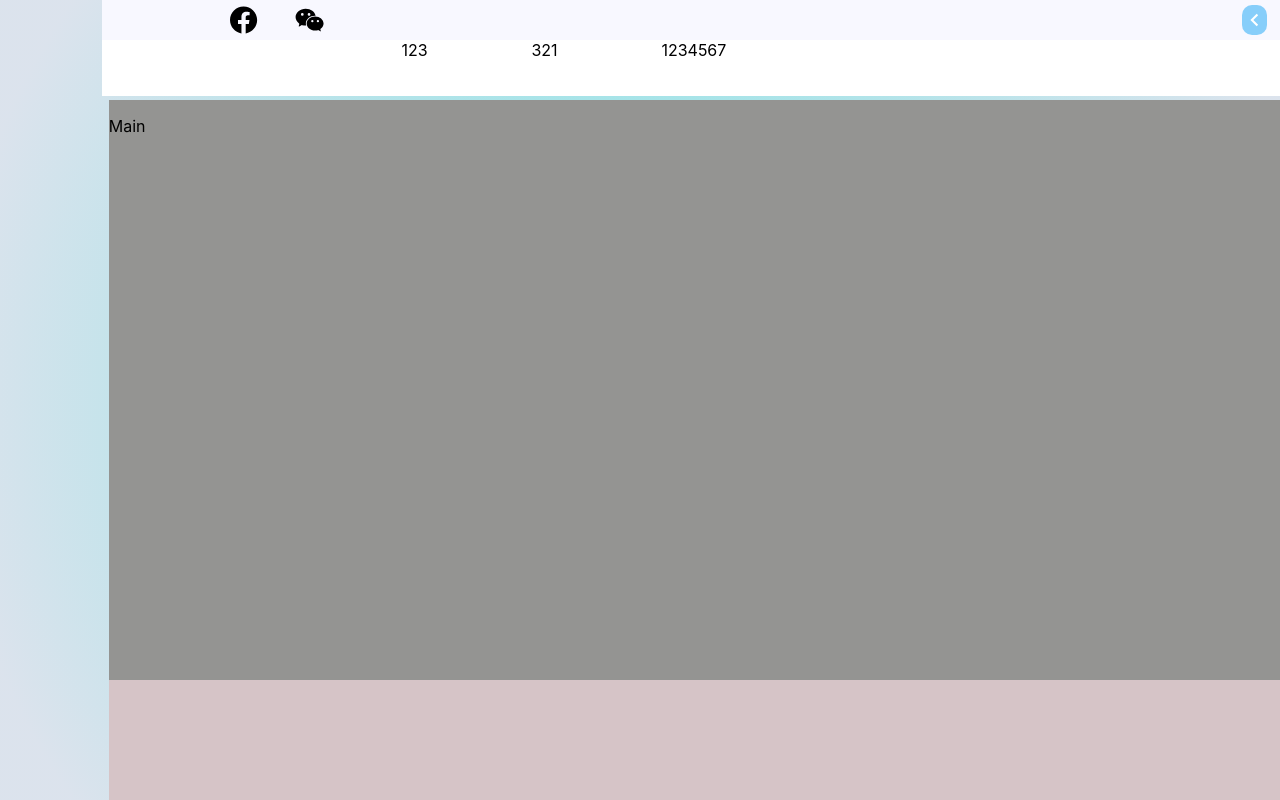
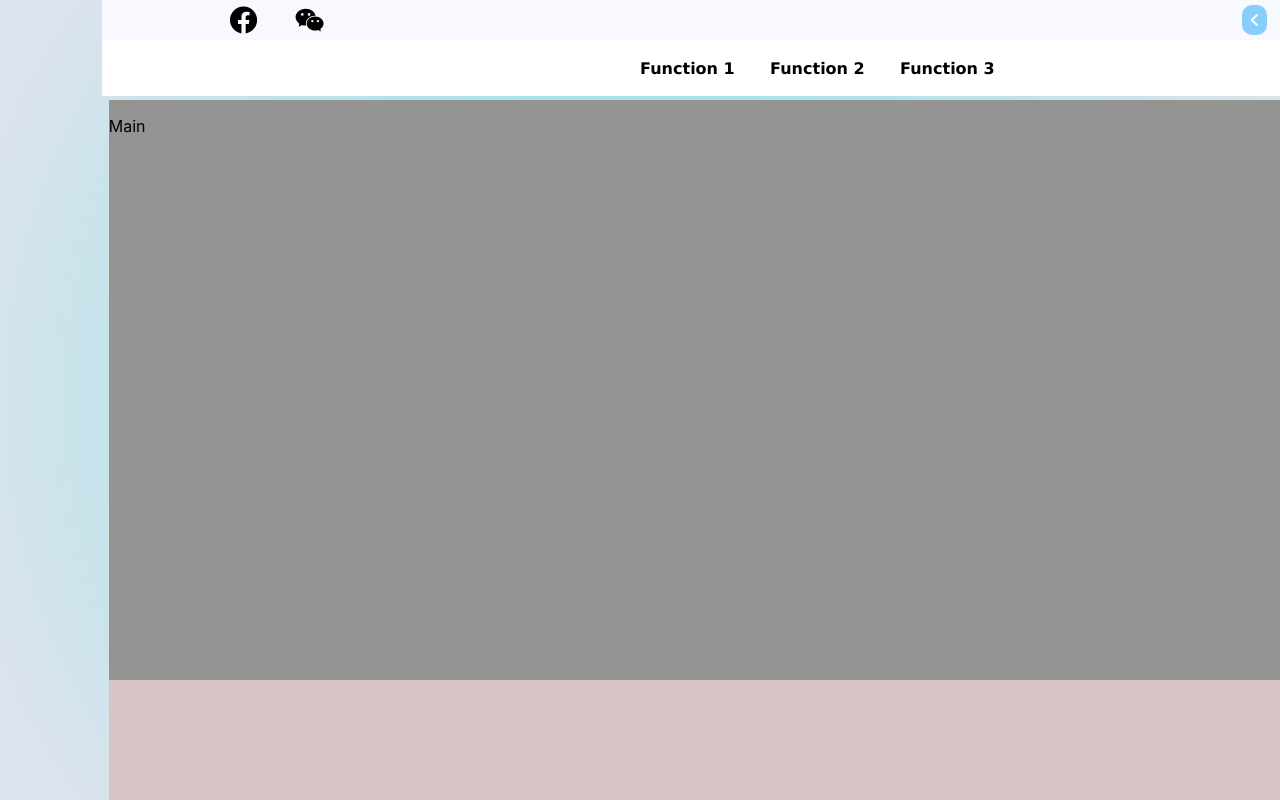
Before and after one commit to Jienishao/KSE_web, a React (Create React App) app in the folder kse-app/: page / in a window 1280 px wide. Shown: the top 800 px of the page. Built offline with nearby package versions, Linux system fonts and the light colour scheme; some icons are missing.

Commit message:
Navbar version 1.0.1 function popup

```diff
--- a/kse-app/src/components/NavBar.js
+++ b/kse-app/src/components/NavBar.js
@@ -10,14 +10,26 @@ const NavBar = () => {
             <div className="brand_logo">
                 <a className="logo2"> <PiWindowsLogoBold className="react_icon" /></a>
             </div>
-            <div className="function">
-                123
+            <div className="function1">
+                Function 1
+                <div className="fun_pop1">
+                    {/* Add your popup content here */}
+                    This is a popup!
+                </div>
             </div>
-            <div>
-                321
+            <div className="function2">
+                Function 2
+                <div className="fun_pop2">
+                    {/* Add your popup content here */}
+                    This is a popup2!
+                </div>
             </div>
-            <div>
-                1234567
+            <div className="function3">
+                Function 3
+                <div className="fun_pop3">
+                    {/* Add your popup content here */}
+                    This is a popup3!
+                </div>
             </div>
         </>
     )
--- a/kse-app/src/css/Header.css
+++ b/kse-app/src/css/Header.css
@@ -8,8 +8,8 @@
         'left-margin head-margin right-margin'
         'left-margin content right-margin'
         'left-margin sitemap right-margin';
-        background: rgb(143,228,230);
-        background: radial-gradient(circle, rgba(143,228,230,1) 17%, rgba(208,218,231,0.7559816162793243) 92%);
+    background: rgb(143, 228, 230);
+    background: radial-gradient(circle, rgba(143, 228, 230, 1) 17%, rgba(208, 218, 231, 0.7559816162793243) 92%);
 }
 
 .head-margin {
@@ -60,7 +60,7 @@
     transform: scale(1.03);
     /* image zoom in 10% */
     background-color: rgba(226, 229, 232, 0.895);
-    box-shadow: 0 5px 15px rgb(135,206,250);
+    box-shadow: 0 5px 15px rgb(135, 206, 250);
     /* add shadow */
 }
 
@@ -84,7 +84,7 @@
     height: 80%;
     width: 3px;
     background-color: #000;
-  }
+}
 
 .p1 {
     font-family: Verdana;
@@ -117,17 +117,17 @@
     height: 80%;
     width: 3.5px;
     background-color: #000;
-  }
+}
 
-  .contact_button {
+.contact_button {
     display: flex;
     align-items: center;
     /* logo position at centre of the toolbar */
     justify-content: flex-end;
     position: relative;
-  }
+}
 
-  .contact {
+.contact {
     margin-right: 2%;
     border: transparent;
     border-radius: 10px;
@@ -143,7 +143,7 @@
     color: white;
     width: 180%;
     height: 100%;
-    background-color: rgb(135,206,250);
+    background-color: rgb(135, 206, 250);
 }
 
 .contact_on:hover {
@@ -157,14 +157,14 @@
     color: black;
     width: 180%;
     height: 100%;
-    box-shadow: 0 8px 16px rgb(135,206,250);
+    box-shadow: 0 8px 16px rgb(135, 206, 250);
     background-color: rgb(255, 255, 255);
 }
 
 .contact_off:hover {
     color: white;
-    background-color: rgb(135,206,250);
-    box-shadow: 0 8px 16px rgb(135,206,250);
+    background-color: rgb(135, 206, 250);
+    box-shadow: 0 8px 16px rgb(135, 206, 250);
 }
 
 .contact_box {
@@ -175,7 +175,7 @@
     border-radius: 5px;
     background-color: #fff;
     border: 1px solid #ccc;
-    box-shadow: 0 4px 8px rgb(135,206,250);
+    box-shadow: 0 4px 8px rgb(135, 206, 250);
 }
 
 .language_button {
@@ -195,7 +195,7 @@
     color: white;
     align-items: center;
     justify-content: center;
-    background-color: rgb(135,206,250);
+    background-color: rgb(135, 206, 250);
     border: transparent;
     border-radius: 10px;
     width: 80%;
@@ -211,7 +211,7 @@
 
 .language_button.clicked button {
     color: #000;
-    box-shadow: 0 8px 16px rgb(135,206,250);
+    box-shadow: 0 8px 16px rgb(135, 206, 250);
     background-color: rgb(255, 255, 255);
     /* set button colour */
 }
@@ -246,14 +246,14 @@
 
 .language_box:hover {
     color: white;
-    background-color: rgb(135,206,250);
+    background-color: rgb(135, 206, 250);
 }
 
 .navbar {
     grid-area: navbar;
     display: grid;
     position: fixed;
-    grid-template-columns: 13% 10% 10% 10% 10% 47%;
+    grid-template-columns: 30% 10% 10% 10% 10% 30%;
     top: 5%;
     left: 8%;
     width: 84%;
@@ -281,6 +281,120 @@
     /* initial logo */
 }
 
+.fun_pop1 {
+    display: none;
+    top: 12%;
+    right: 10%;
+    height: 30%;
+    width: 80%;
+    position: fixed;
+    background-color: rgb(255, 255, 255);
+    box-shadow: 0 4px 8px rgba(0, 0, 0, 0.1);
+}
+
+.function1 {
+    display: flex;
+    align-items: center;
+    justify-content: center;
+    font-family: Verdana;
+    font-weight: 700;
+    font-size: 1rem;
+    color: Black;
+    cursor: pointer;
+    position: relative;
+}
+
+.function1:hover:before {
+    content: "";
+    position: absolute;
+    top: 20%;
+    height: 150%;
+    width: 3%;
+    background-color: rgb(135, 206, 250);;
+    transform: rotate(90deg);
+}
+
+.function1:hover .fun_pop1 {
+    display: block;
+
+}
+
+.fun_pop2 {
+    display: none;
+    top: 12%;
+    right: 10%;
+    height: 30%;
+    width: 80%;
+    position: fixed;
+    background-color: rgb(255, 255, 255);
+    box-shadow: 0 4px 8px rgba(0, 0, 0, 0.1);
+}
+
+.function2 {
+    display: flex;
+    align-items: center;
+    justify-content: center;
+    font-family: Verdana;
+    font-weight: 700;
+    font-size: 1rem;
+    color: Black;
+    cursor: pointer;
+    position: relative;
+}
+
+.function2:hover:before {
+    content: "";
+    position: absolute;
+    top: 20%;
+    height: 150%;
+    width: 3%;
+    background-color: rgb(135, 206, 250);;
+    transform: rotate(90deg);
+}
+
+.function2:hover .fun_pop2 {
+    display: block;
+
+}
+
+.fun_pop3 {
+    display: none;
+    top: 12%;
+    right: 10%;
+    height: 30%;
+    width: 80%;
+    position: fixed;
+    background-color: rgb(255, 255, 255);
+    box-shadow: 0 4px 8px rgba(0, 0, 0, 0.1);
+}
+
+.function3 {
+    display: flex;
+    align-items: center;
+    justify-content: center;
+    font-family: Verdana;
+    font-weight: 700;
+    font-size: 1rem;
+    color: Black;
+    cursor: pointer;
+    position: relative;
+}
+
+.function3:hover:before {
+    content: "";
+    position: absolute;
+    top: 20%;
+    height: 150%;
+    width: 3%;
+    background-color: rgb(135, 206, 250);;
+    transform: rotate(90deg);
+}
+
+.function3:hover .fun_pop3 {
+    display: block;
+
+}
+
 .content {
     grid-area: content;
     background: rgb(148, 148, 146);
```
